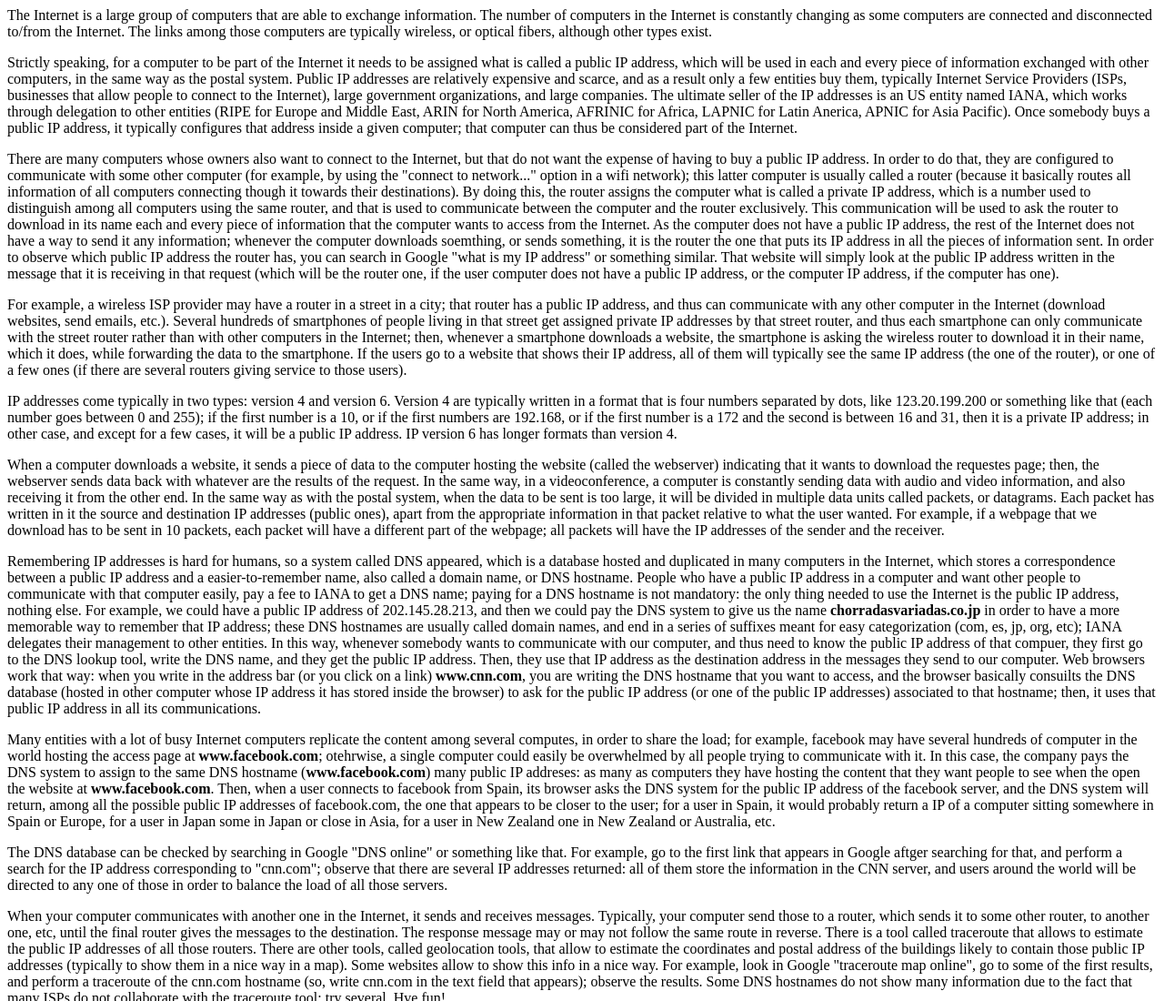
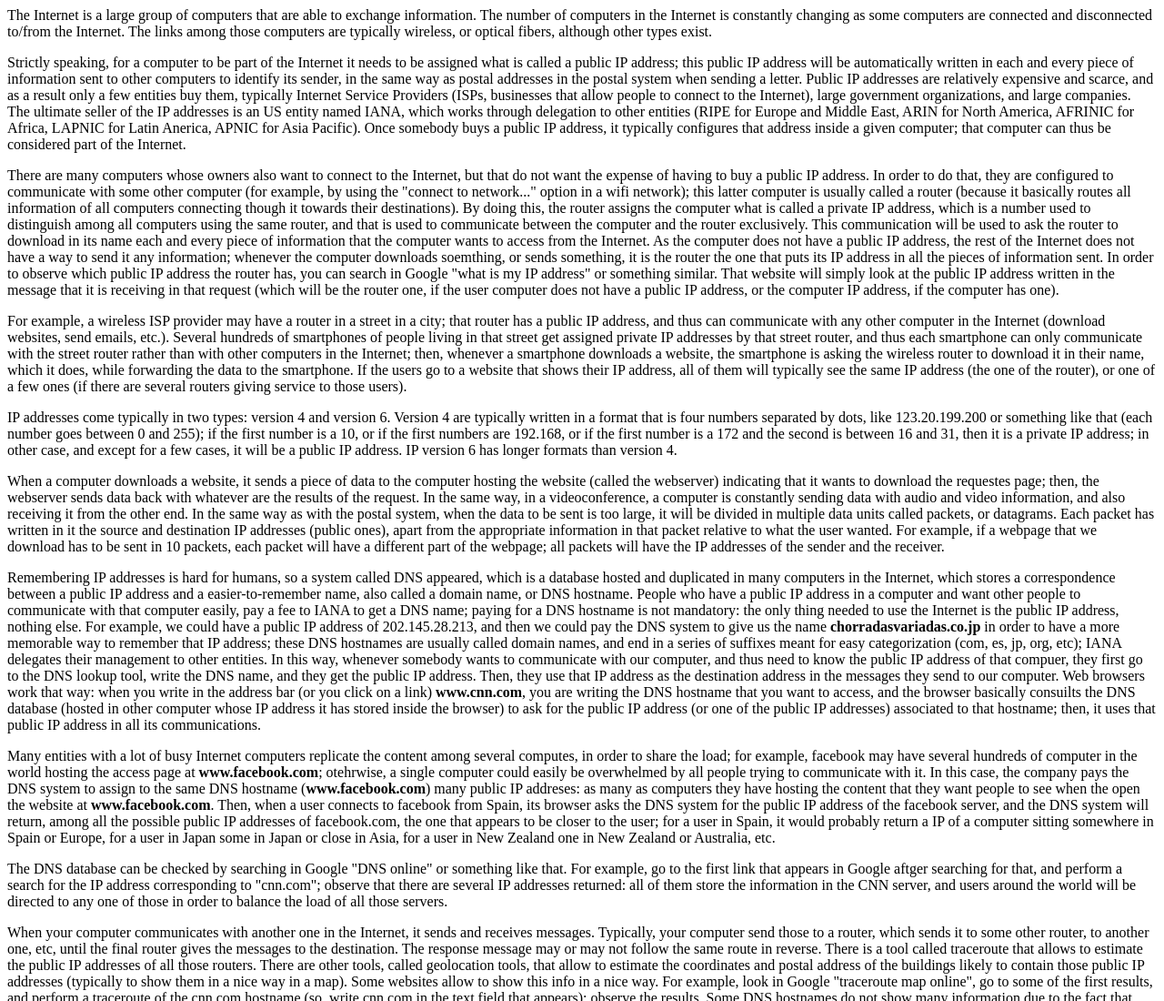
Before and after one commit to arcadelandia/web_course, a plain HTML site: page 012_internet_basics.html in a window 1280 px wide. Shown: the top 1100 px of the page at 91% size. Drawn offline with Linux system fonts and the light colour scheme.

Commit message:
Update 012_internet_basics.html

```diff
--- a/012_internet_basics.html
+++ b/012_internet_basics.html
@@ -10,8 +10,9 @@
     The links among those computers are typically wireless, or optical fibers, although other types exist.
     </p>
     <p>
-    Strictly speaking, for a computer to be part of the Internet it needs to be assigned what is called a public IP address, which will be
-      used in each and every piece of information exchanged with other computers, in the same way as the postal system. Public IP addresses
+    Strictly speaking, for a computer to be part of the Internet it needs to be assigned what is called a public IP address; this public IP
+     address will be automatically written in each and every piece of information sent to other computers to identify its sender, in the same way as postal addresses
+     in the postal system when sending a letter. Public IP addresses
       are relatively expensive and scarce, and as a result only a few entities buy them, typically Internet Service Providers (ISPs, businesses that allow people
       to connect to the Internet), large government organizations, and large companies. The ultimate seller of the IP addresses is an US entity named IANA, which
       works through delegation to other entities (RIPE for Europe and Middle East, ARIN for North America, AFRINIC for Africa, LAPNIC for Latin Anerica, APNIC for
```
